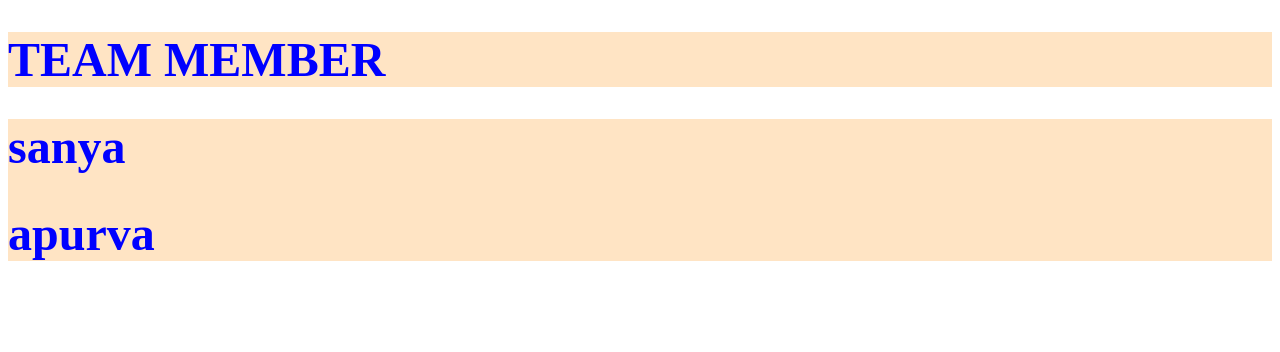
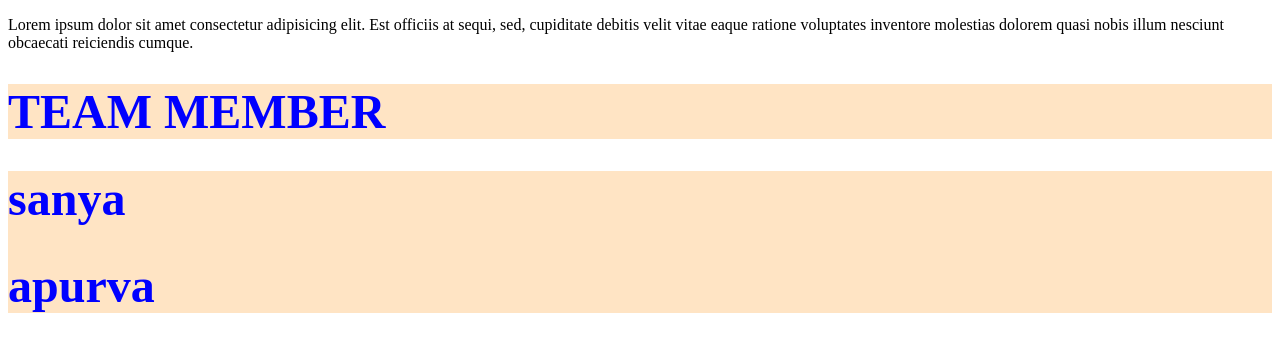
Before and after one commit to SanyaKashyup108/branch, a plain HTML site: page index.html in a window 1280 px wide. Drawn offline with Linux system fonts and the light colour scheme.

Commit message:
para added

```diff
--- a/index.html
+++ b/index.html
@@ -7,6 +7,7 @@
     <link rel="stylesheet" href="style.css">
 </head>
 <body>
+    <p>Lorem ipsum dolor sit amet consectetur adipisicing elit. Est officiis at sequi, sed, cupiditate debitis velit vitae eaque ratione voluptates inventore molestias dolorem quasi nobis illum nesciunt obcaecati reiciendis cumque.</p>
     <div class="heading"><h1>TEAM MEMBER</h1></div>
     <div class="team">
         <h1>sanya</h1>
```
